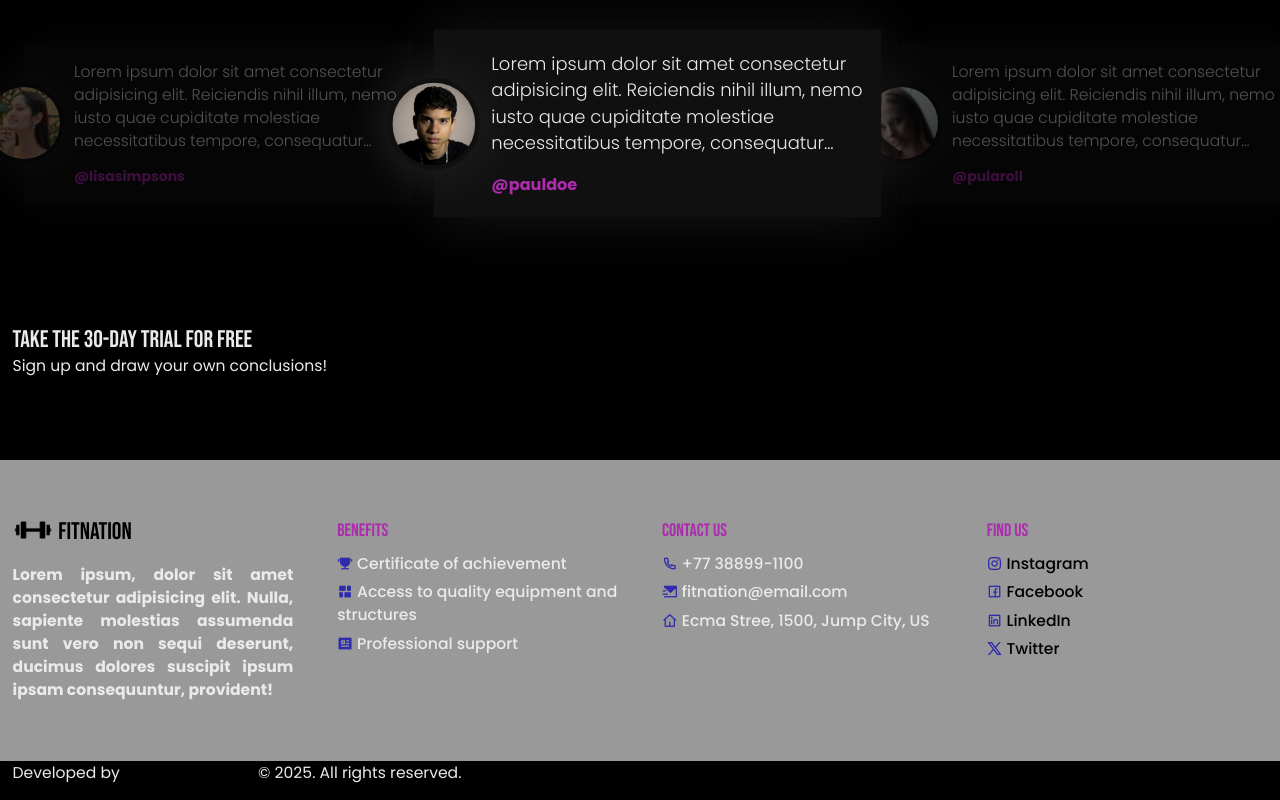
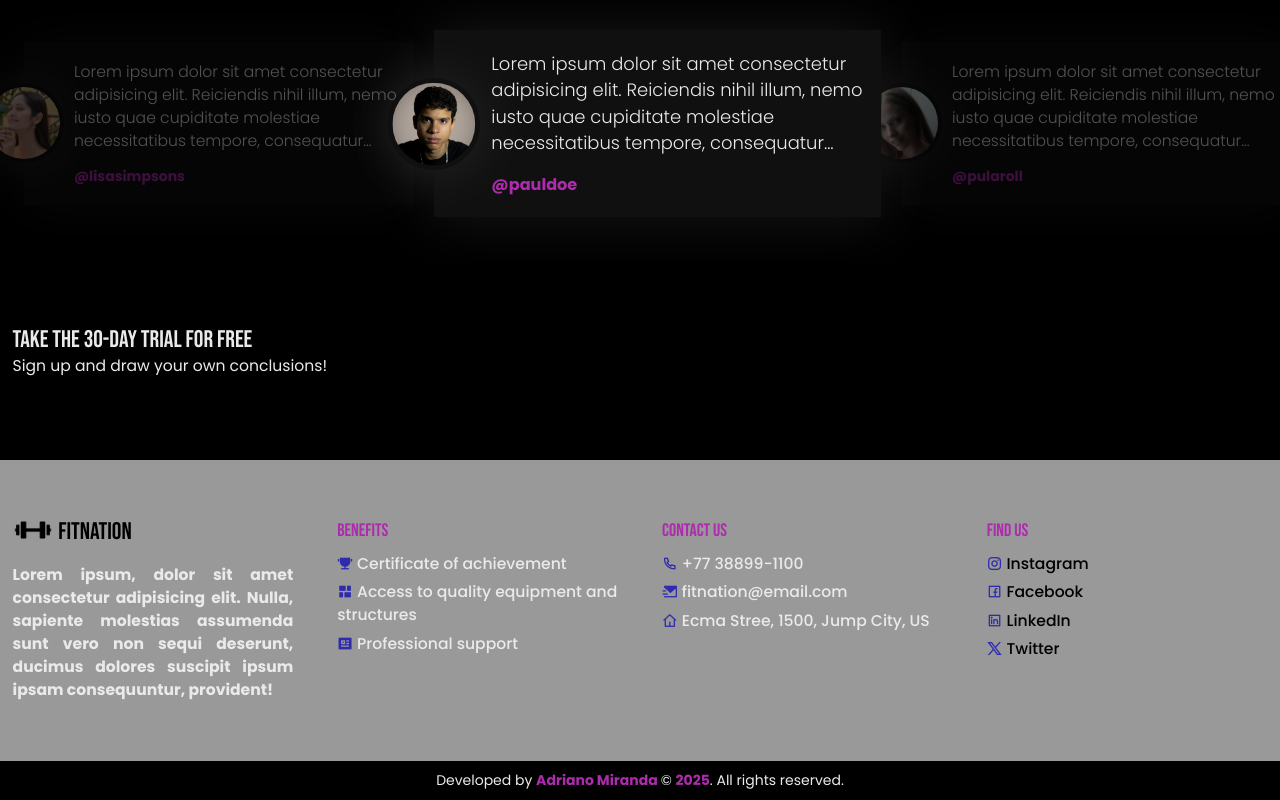
Before and after one commit to adrjmiranda/fitnation, a website built with webpack: page public/index.html in a window 1280 px wide. Shown: the part 2926-3726 px from the top of the page. Built offline with nearby package versions, Linux system fonts and the light colour scheme.

Commit message:
style: created credits area style

```diff
--- a/public/assets/css/style.css
+++ b/public/assets/css/style.css
@@ -719,5 +719,17 @@ img {
 /************** End of FOOTER ***************/
 
 /***************** CREDIT AREA *******************/
-/* TODO: Create CREDIT AREA style */
+#credit-area {
+	padding: 0.55rem 0;
+}
+
+.credit {
+	font-size: var(--sm-fs);
+}
+
+.credit span,
+.credit a {
+	color: var(--secondary-color);
+	font-weight: var(--bold-fw);
+}
 /************** End of CREDIT AREA ***************/
--- a/public/index.html
+++ b/public/index.html
@@ -805,7 +805,7 @@
 		<!--================ Enf of FOOTER =================-->
 
 		<!--==================== CREDIT AREA ====================-->
-		<div id="credit-area">
+		<div id="credit-area" class="flex-center">
 			<p class="credit container">
 				Developed by
 				<a href="https://github.com/adrjmiranda" target="_blank">
```
